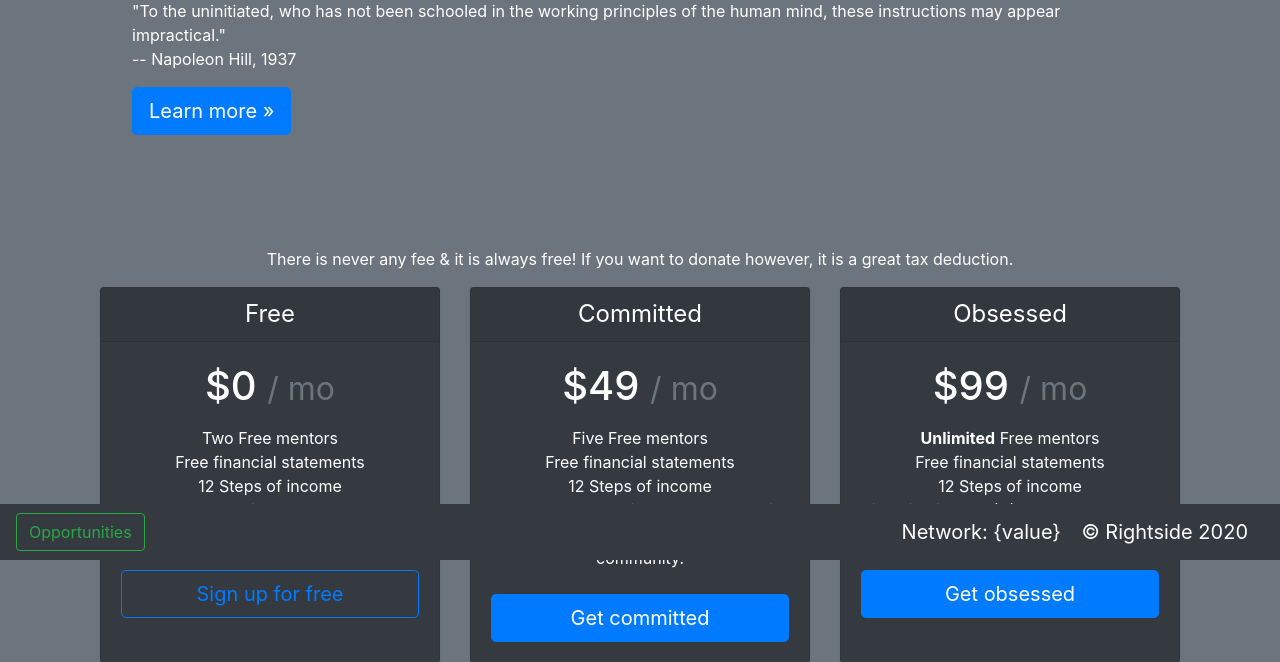
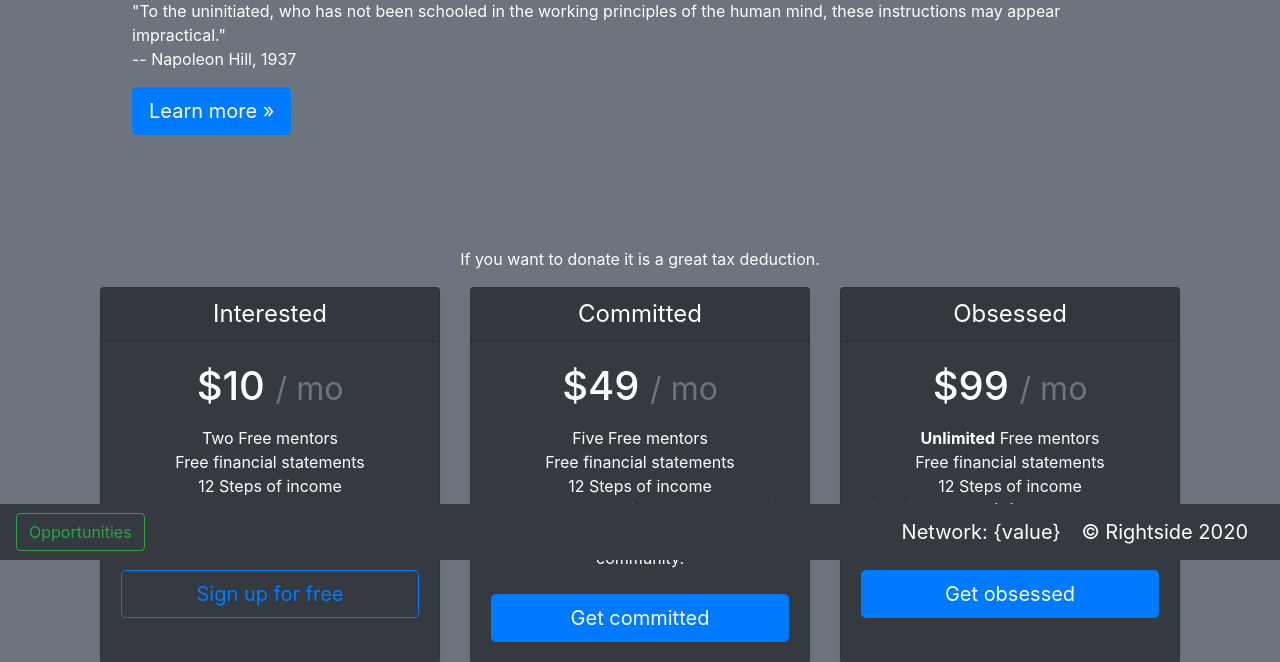
Before and after one commit to Rightside-Two-0/rightside_web, a Django app: template djangox/templates/pages/home.html in a window 1280 px wide. Shown: the part 240-902 px from the top of the page. Run offline with Django 3.2, Linux system fonts and the light colour scheme; the template is opened without the code that fills it, so the values that code supplies are empty; parts of the project's set-up code (start-up, migrations or seed data) failed here and were passed over; some libraries are stand-ins or nearby versions.

Commit message:
updating

```diff
--- a/djangox/blockchain/blockchain-python-tutorial/blockchain_client/blockchain_client.py
+++ b/djangox/blockchain/blockchain-python-tutorial/blockchain_client/blockchain_client.py
@@ -16,15 +16,12 @@
 '''
 
 from collections import OrderedDict
-
 import binascii
-
 import Crypto
 import Crypto.Random
 from Crypto.Hash import SHA
 from Crypto.PublicKey import RSA
 from Crypto.Signature import PKCS1_v1_5
-
 import requests
 from flask import Flask, jsonify, request, render_template
 
--- a/djangox/templates/pages/home.html
+++ b/djangox/templates/pages/home.html
@@ -22,17 +22,17 @@
   </div>
 
   <div class="container">
-    <p class="text-center text-white">There is never any fee & it is always free!  If you want to donate however, it is a great tax deduction.</p>
+    <p class="text-center text-white">If you want to donate it is a great tax deduction.</p>
   </div>
 
   <div class="container text-white">
     <div class="card-deck mb-3 text-center">
       <div class="card mb-4 shadow-sm bg-dark">
         <div class="card-header">
-          <h4 class="my-0 font-weight-normal">Free</h4>
+          <h4 class="my-0 font-weight-normal">Interested</h4>
         </div>
         <div class="card-body">
-          <h1 class="card-title pricing-card-title">$0 <small class="text-muted">/ mo</small></h1>
+          <h1 class="card-title pricing-card-title">$10 <small class="text-muted">/ mo</small></h1>
           <ul class="list-unstyled mt-3 mb-4">
             <li>Two Free mentors</li>
             <li>Free financial statements</li>
```
